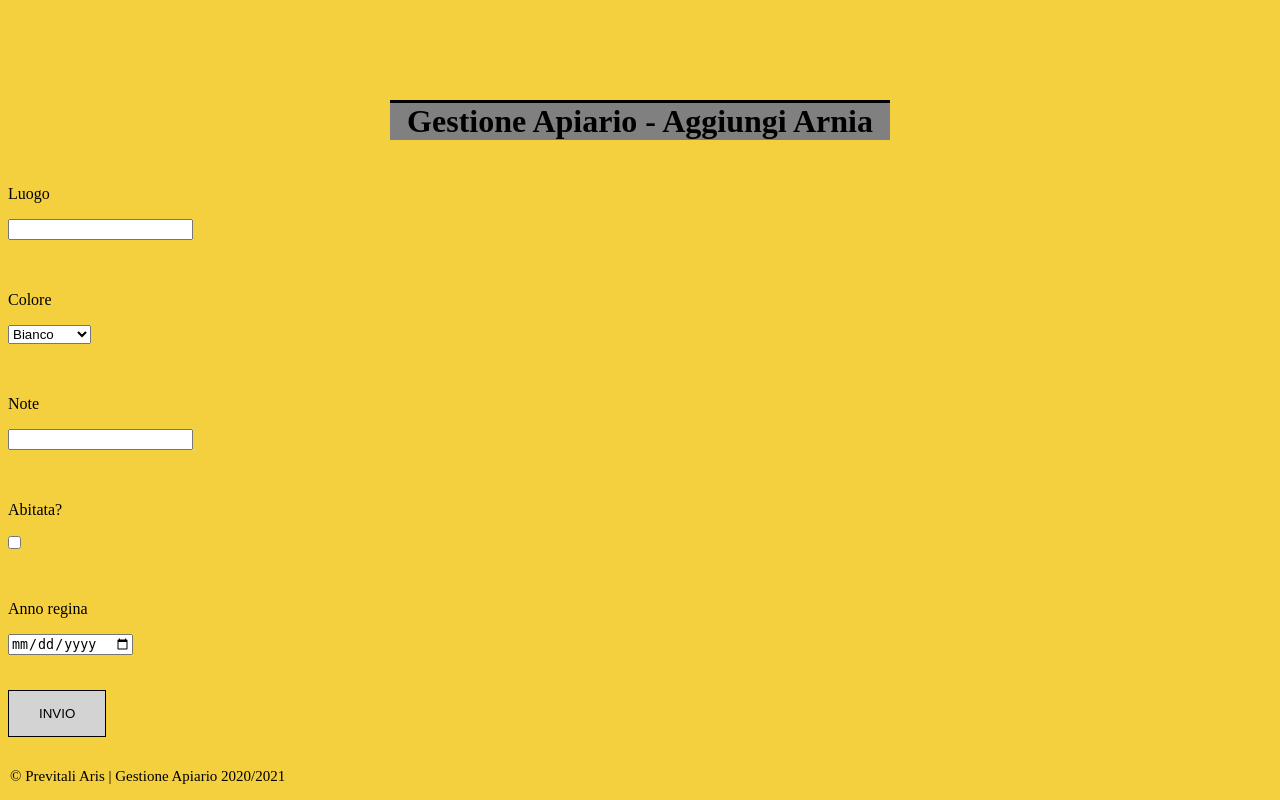
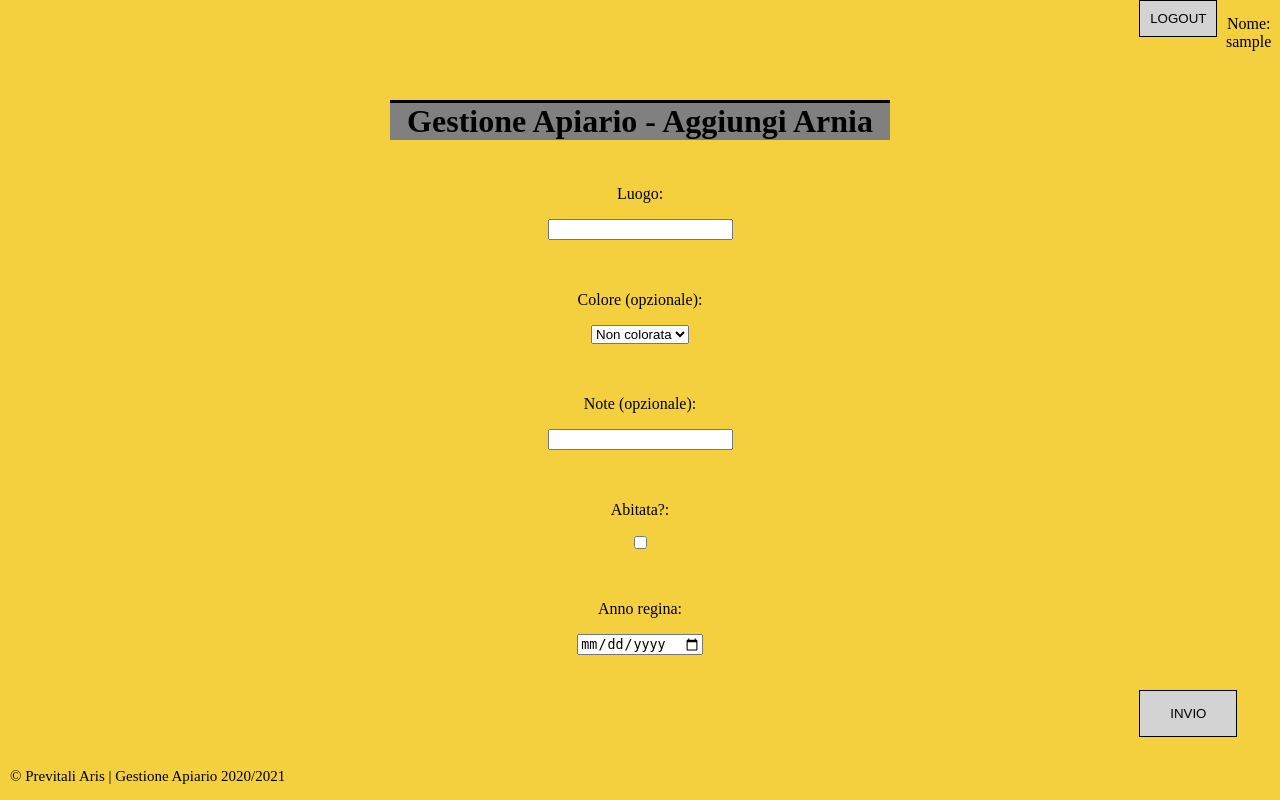
Before and after one commit to ArisPrevitali/GestioneApiario, a PHP site: page /aggiungiArnia.php in a window 1280 px wide. Run offline with PHP 8.4, Linux system fonts and the light colour scheme; the visitor is signed in with stand-in values (Sample User, id 1).

Commit message:
Update pagine per l'aggiunta di un'arnia

```diff
--- a/src/aggiungiArnia.php
+++ b/src/aggiungiArnia.php
@@ -7,6 +7,7 @@ session_start();
     <title> Gestione Apiario | Previtali Aris </title>
     <link rel="icon" href="img/favicon.ico" type="image/gif">
     <link rel="stylesheet" href="CSS/general.css">
+    <link rel="stylesheet" href="CSS/home.css">
     <meta charset="utf-8">
     <meta name="description" content="Pagina aggiungi arnia gestione apiario">
     <meta name="author" content="Aris Previtali">
@@ -15,13 +16,17 @@ session_start();
 <?php if(isset($_SESSION["loggedUser"])): ?>
 <body>
     <header>
+        <p class="rightTop">Nome: <?php if(isset($_SESSION["nameUser"])): echo $_SESSION["nameUser"]; endif ?></p>
+        <form action="<?php echo 'PHP/logoutPHP.php' ?>" method="POST" class="">
+            <input type="submit" name="logout" value="LOGOUT" class="button rightTop">
+        </form>
     </header>
     <div class="body">
         <h1 class="title center">Gestione Apiario - Aggiungi Arnia</h1>
-        <form action="<?php if($_SESSION['loggedUser']): echo 'PHP/arniaPHP.php'; endif ?>" method="POST" class="float-left">
-            <p>Luogo</p>
+        <form action="<?php if($_SESSION['loggedUser']): echo 'PHP/arniaPHP.php'; endif ?>" method="POST" class="float-left center">
+            <p>Luogo:</p>
             <input type="text" class="textbox" name="luogo">
-            <p>Colore</p>
+            <p>Colore (opzionale):</p>
             <select class="textbox" name="color">
                 <option>Bianco</option>
                 <option>Grigio</option>
@@ -34,12 +39,13 @@ session_start();
                 <option>Viola</option>
                 <option>Marrone</option>
                 <option>Arancione</option>
+                <option selected="selected">Non colorata</option>
             </select>
-            <p>Note</p>
+            <p>Note (opzionale):</p>
             <input type="text" class="textbox" name="note">
-            <p>Abitata?</p>
+            <p>Abitata?:</p>
             <input type="checkbox" class="textbox" name="abitata">
-            <p>Anno regina</p>
+            <p>Anno regina:</p>
             <input type="date" class="textbox" name="annoRegina">
             <input type="submit" class="button" name="submit" value="INVIO">
         </form>
```
